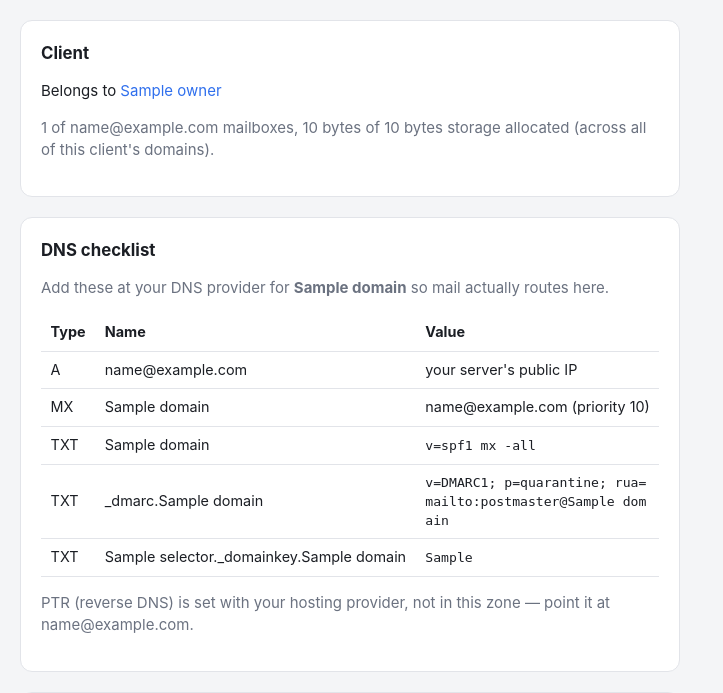
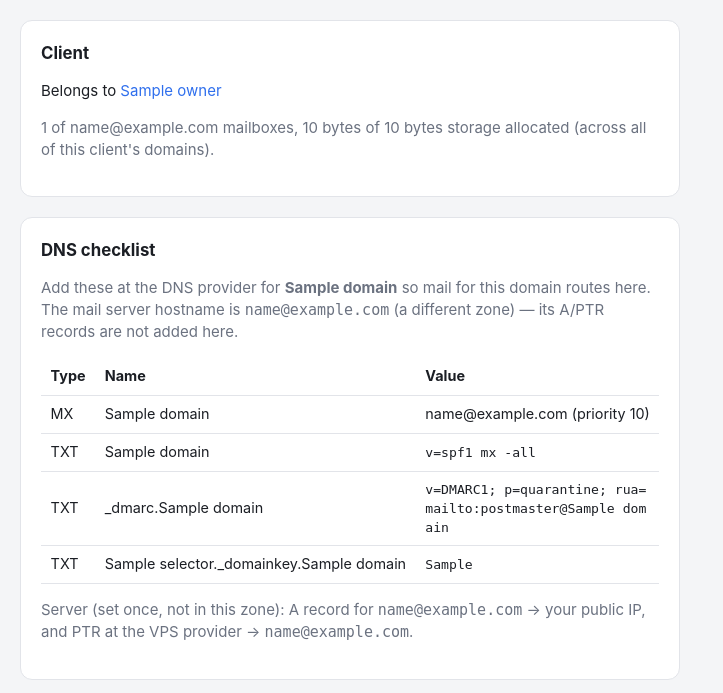
Before and after one commit to muerfox/Novella-Mail, a Django app: template panel/webmail/templates/webmail/admin_domain_detail.html in a window 1280 px wide. Shown: the part 50-743 px from the top of the page, without its empty margins (0-723 px from the left). Run offline with Django 5.2, Linux system fonts and the light colour scheme; the template is opened without the code that fills it: most values are stand-ins (such as "Sample title", 1, 10 or a date in 2020); form fields are guessed from the names that the template uses.

Commit message:
Only show the mail server's A/PTR records on its own domain's checklist
The A record for MAIL_DOMAIN (e.g. mail.kavix-team.com) belongs in that
hostname's zone, not in every hosted domain's DNS checklist. Client
domains now list only MX/SPF/DMARC/DKIM, with a note pointing to the
one-time server records.

Co-authored-by: Cursor <cursoragent@cursor.com>

```diff
--- a/panel/webmail/templates/webmail/admin_domain_detail.html
+++ b/panel/webmail/templates/webmail/admin_domain_detail.html
@@ -47,12 +47,19 @@
 
     <section class="admin-card">
       <h2>DNS checklist</h2>
-      <p class="muted">Add these at your DNS provider for <strong>{{ domain }}</strong> so mail actually routes here.</p>
+      <p class="muted">
+        Add these at the DNS provider for <strong>{{ domain }}</strong> so mail for this domain routes here.
+        {% if not mail_domain_in_this_zone %}
+          The mail server hostname is <code>{{ mail_domain }}</code> (a different zone) — its A/PTR records are not added here.
+        {% endif %}
+      </p>
       <div class="table-scroll">
         <table class="admin-table dns-table">
           <thead><tr><th>Type</th><th>Name</th><th>Value</th></tr></thead>
           <tbody>
-            <tr><td>A</td><td>{{ mail_domain }}</td><td>your server's public IP</td></tr>
+            {% if mail_domain_in_this_zone %}
+              <tr><td>A</td><td>{{ mail_domain }}</td><td>your server's public IP</td></tr>
+            {% endif %}
             <tr><td>MX</td><td>{{ domain }}</td><td>{{ mail_domain }} (priority 10)</td></tr>
             <tr><td>TXT</td><td>{{ domain }}</td><td class="dns-value">v=spf1 mx -all</td></tr>
             <tr><td>TXT</td><td>_dmarc.{{ domain }}</td><td class="dns-value">v=DMARC1; p=quarantine; rua=mailto:postmaster@{{ domain }}</td></tr>
@@ -66,7 +73,14 @@
           </tbody>
         </table>
       </div>
-      <p class="muted">PTR (reverse DNS) is set with your hosting provider, not in this zone — point it at {{ mail_domain }}.</p>
+      {% if mail_domain_in_this_zone %}
+        <p class="muted">PTR (reverse DNS) is set with your hosting provider, not in this zone — point it at {{ mail_domain }}.</p>
+      {% else %}
+        <p class="muted">
+          Server (set once, not in this zone): A record for <code>{{ mail_domain }}</code> → your public IP,
+          and PTR at the VPS provider → <code>{{ mail_domain }}</code>.
+        </p>
+      {% endif %}
     </section>
 
     <section class="admin-card">
```
Also changed, not shown: panel/webmail/views.py (+9 -1 lines).
